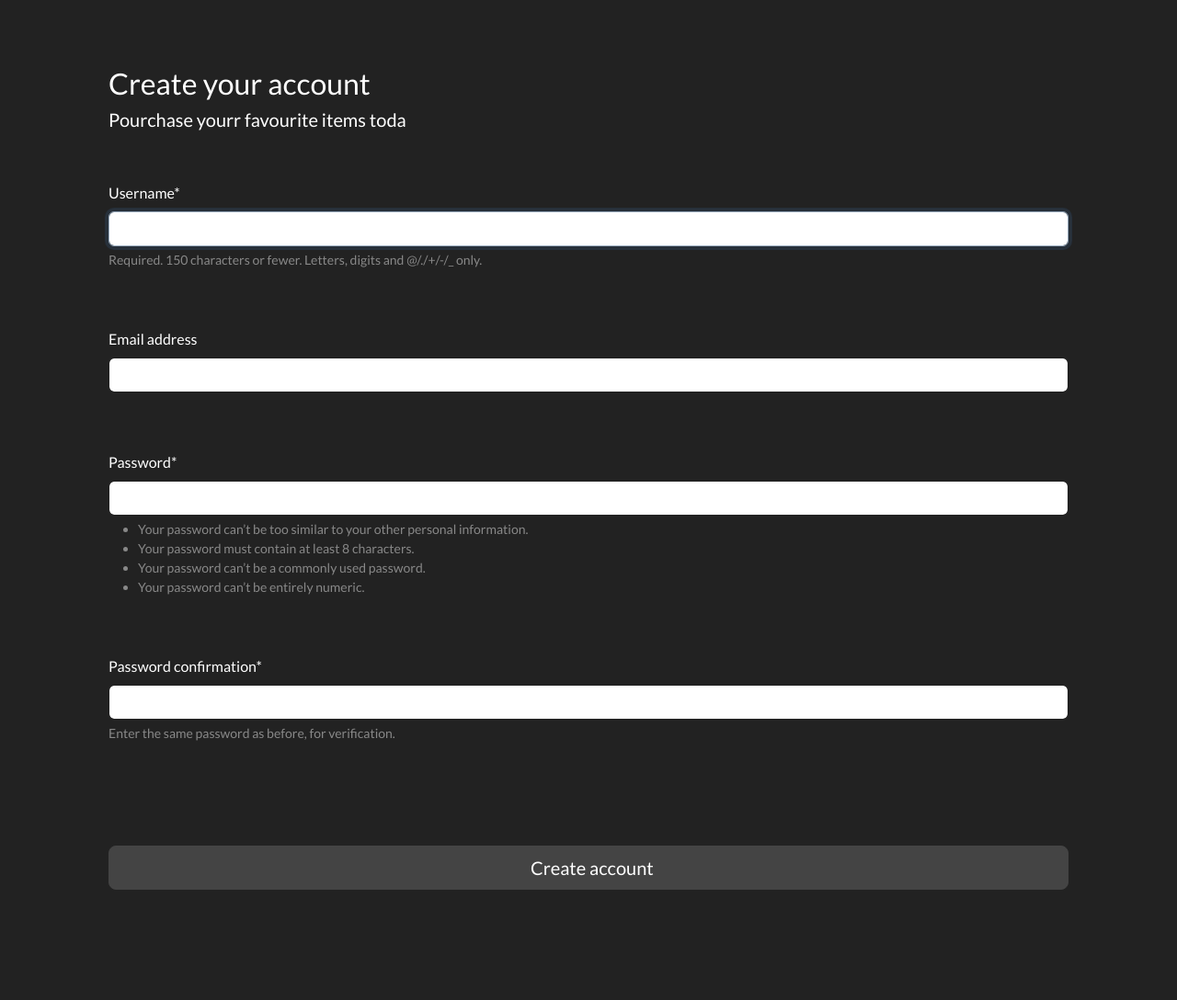
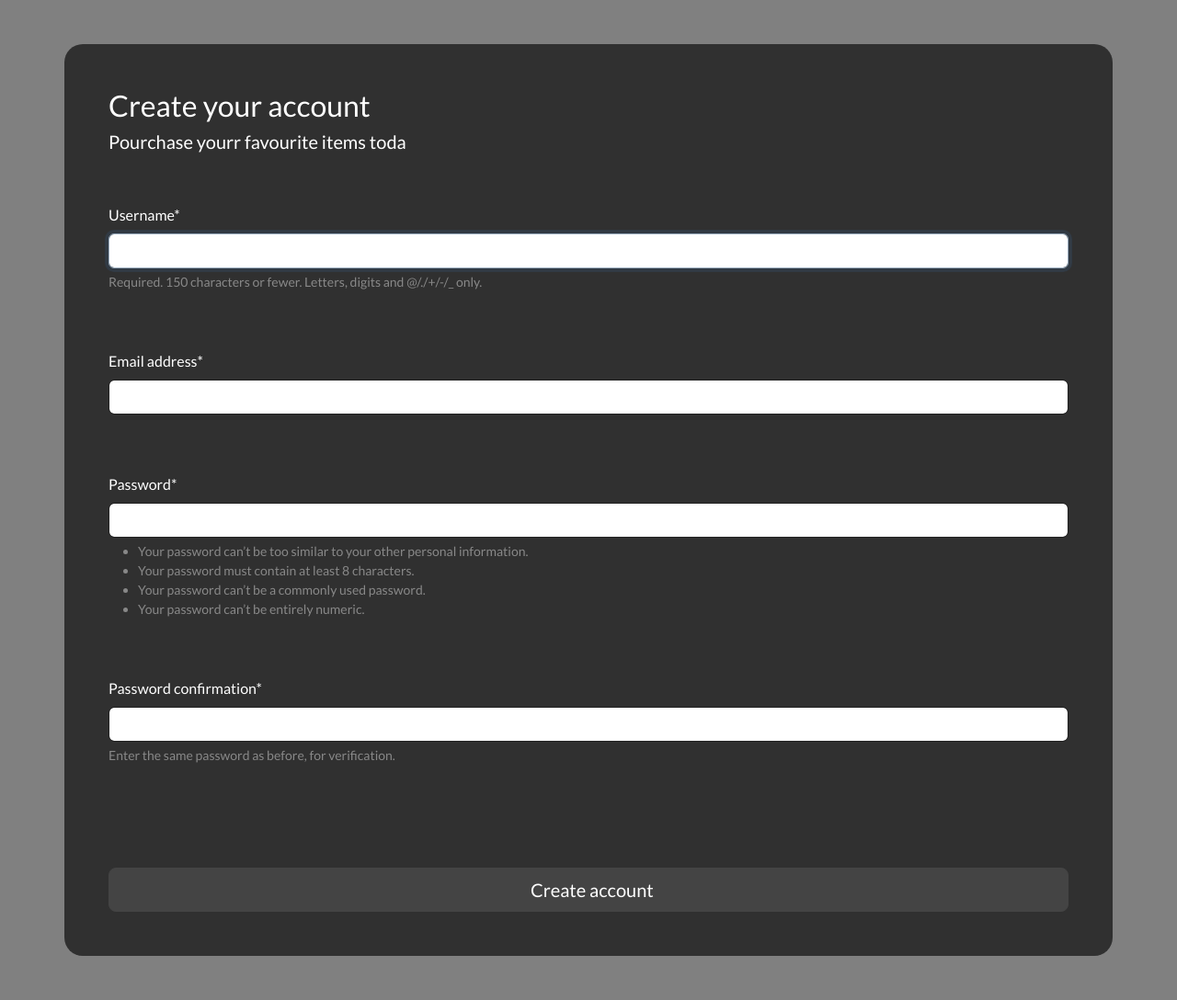
Before and after one commit to IsraMejia/E-commerceDjango, a Django app: page /account/register in a window 1280 px wide. Shown: the part 72-1160 px from the top of the page at 92% size. Before the commit the page ends 1040 px from the top, so only its background shows below. Run offline with Django 5.2, Linux system fonts and the light colour scheme; data comes from the database, SQL or seed files in the repository; both versions use the stored data as it was after the commit; some libraries are stand-ins or nearby versions.

Commit message:
Forms first version ok

```diff
--- a/djangoProjects/ecommerce/account/forms.py
+++ b/djangoProjects/ecommerce/account/forms.py
@@ -1,6 +1,7 @@
 from django.contrib.auth.forms import UserCreationForm
 from django.contrib.auth.models import User
 from django import forms
+
 
 
 class CreateUserForm(UserCreationForm):
@@ -13,13 +14,17 @@ class CreateUserForm(UserCreationForm):
     def __init__(self, *args, **kwargs):
         super(CreateUserForm, self).__init__( *args, **kwargs)
 
+        self.fields['email'].required = True
+
 
     # Email Validation
     def clean_email(self):
         email =  self.cleaned_data.get('email')
 
         if User.objects.filter(email = email).exists():
-            raise forms.validationError('This email is invalid')
+            raise forms.ValidationError('This email is invalid')
 
-        if len(email >= 350):
+        if len(email) >= 350:
             raise forms.ValidationError('Your email is too long')
+
+        return email
--- a/djangoProjects/ecommerce/account/templates/account/registration/register.html
+++ b/djangoProjects/ecommerce/account/templates/account/registration/register.html
@@ -5,8 +5,15 @@
 {% load crispy_forms_tags %}
 
     <body>
-        <br>
-        <div class="container bg-bg-whit shadow-md p-5">
+
+        <style >
+            body{
+                background-color: gray
+            }
+        </style>
+
+        <br><br>
+        <div class="container bg-dark shadow-md p-5 form-layout" >
 
             <h3> Create your account</h3>
             <h5> Pourchase yourr favourite items toda </h5>
@@ -39,6 +46,7 @@
                 </button>
 
         </div>
+        <br><br>
 
 
 
--- a/djangoProjects/ecommerce/account/views.py
+++ b/djangoProjects/ecommerce/account/views.py
@@ -8,8 +8,8 @@ def register(request):
         form = CreateUserForm(request.POST)
 
         if form.is_valid():
-            form.save
-            return redirect(' ') #Home page
+            form.save()
+            return redirect('store') #Home page
 
     context = {'form': form}
 
--- /dev/null
+++ b/djangoProjects/ecommerce/static/css/styles.css
@@ -0,0 +1,7 @@
+
+.form-layout{
+
+    border-radius : 20px;
+    width: 500;
+
+}
--- a/djangoProjects/ecommerce/store/templates/store/base.html
+++ b/djangoProjects/ecommerce/store/templates/store/base.html
@@ -16,6 +16,8 @@
       rel="stylesheet"
       href="https://bootswatch.com/5/darkly/bootstrap.min.css"
     />
+
+    <link rel="stylesheet" href="{% static 'css/styles.css' %}">
 
     <link
       rel="stylesheet"
```
Also changed, not shown: djangoProjects/ecommerce/account/templates/account/dashboard.html (added), djangoProjects/ecommerce/account/templates/account/my-login.html (added), djangoProjects/ecommerce/account/templates/account/registration/email-verification-fail.html (added), djangoProjects/ecommerce/account/templates/account/registration/email-verification-send.html (added), djangoProjects/ecommerce/account/templates/account/registration/email-verification-success.html (added), djangoProjects/ecommerce/account/templates/account/registration/email-verification.html (added), djangoProjects/ecommerce/db.sqlite3.
